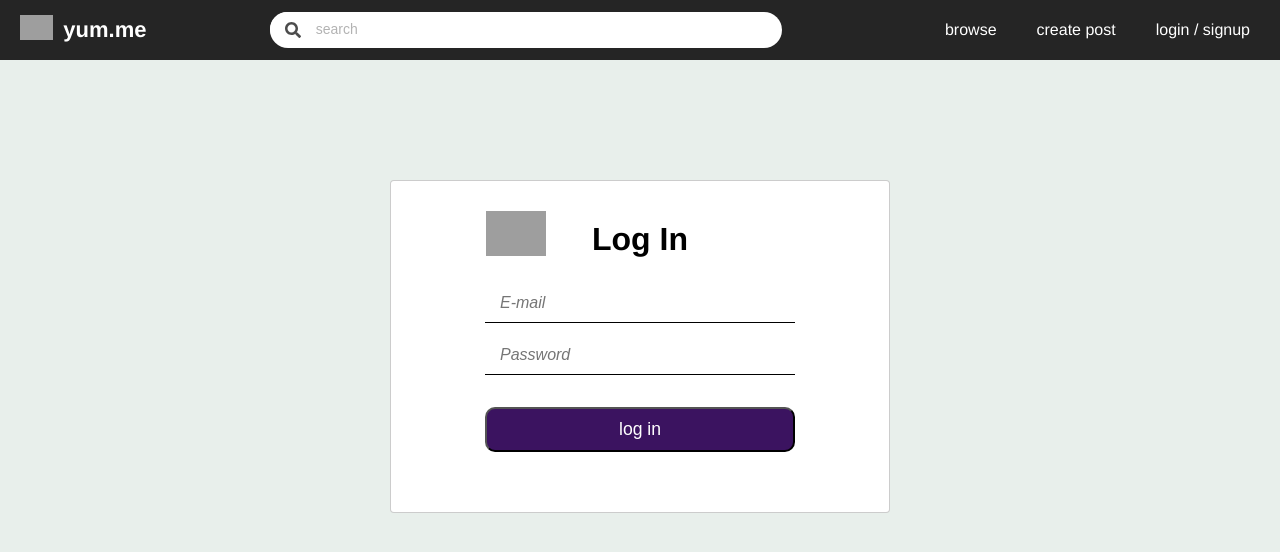
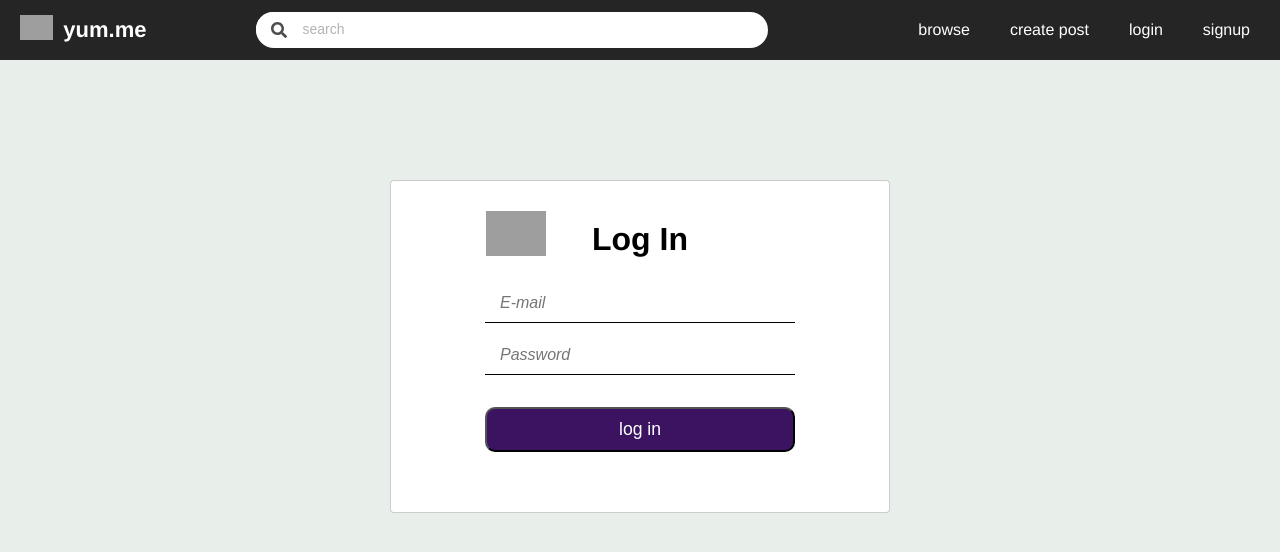
Before and after one commit to yum-me/yum-me, a React app: page / in a window 1280 px wide. Shown: the top 552 px of the page. Built offline with nearby package versions, Linux system fonts and the light colour scheme; grey boxes are pictures that could not be loaded; the HTML template or start-up script is replaced by a standard one.

Commit message:
Separate login and register on navbar

```diff
--- a/client/src/Components/Navbar/Navbar.jsx
+++ b/client/src/Components/Navbar/Navbar.jsx
@@ -35,10 +35,17 @@ class Navbar extends React.Component {
 
   render() {
     const auth = this.state.loggedIn ?
-      <a href="#" className="nav-links"><FaUser />   {this.state.username}</a> :
+      <div>
+        <a href="#" className="nav-links"><FaUser />   {this.state.username}</a>
+      </div> :
+      <div>
+        <Link to="/login">
+          <a href="#" className="nav-links">login</a>
+        </Link>
         <Link to="/register">
-      <a href="#" className="nav-links">login / signup</a>
+          <a href="#" className="nav-links">signup</a>
         </Link>
+      </div>
 
     return(
       <div>
@@ -65,23 +72,28 @@ class Navbar extends React.Component {
             </div>
           </div>
           <ul className="main-nav" id="js-menu">
+            <div>
               <Link to={{pathname: `/browse`, state: {username: this.state.username, avatar: this.state.avatar}}}>
                 <li>
                   <a href="#" className="nav-links">browse</a>
                 </li>
               </Link>
-
+            </div>
+            <div>
               <Link to={{pathname: `/createpost`, state: {username: this.state.username, avatar: this.state.avatar}}}>
                 <li>
-
                     <a href="#" className="nav-links">
                       create post
                       </a>
                 </li>
               </Link>
+            </div>
+            <div>
               <li>
                 {auth}
               </li>
+
+            </div>
           </ul>
         </nav>
       </div>
--- a/client/src/router.jsx
+++ b/client/src/router.jsx
@@ -32,6 +32,7 @@ class AppRouter extends React.Component {
           <Route path="/createpost" component={CreatePost} />
           <Route path="/browse" component={Browse} />
           <Route path="/register" component={Register} />
+          <Route path="/login" component={Login} />
           <Route path="/search/:term" component={Search} />
         </div>
       </Router>
```
Lines whose indentation alone changed are shown as unchanged.
